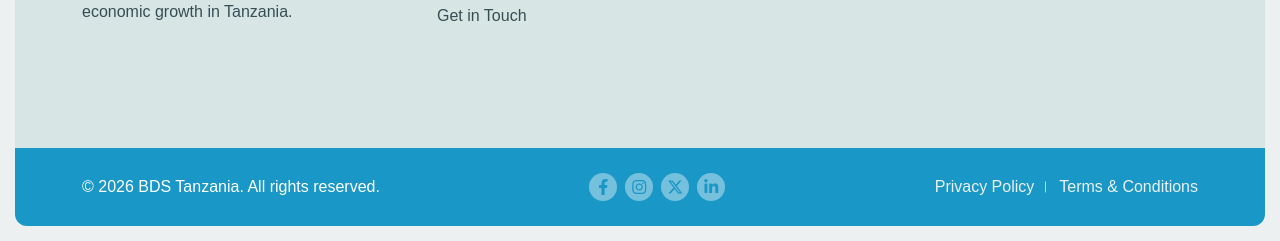
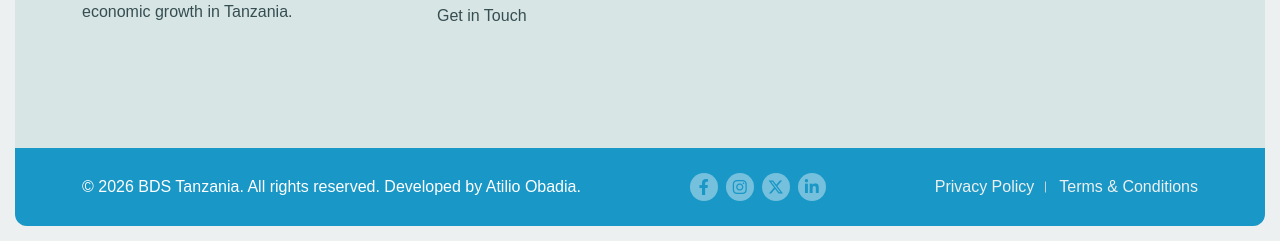
Before and after one commit to atilioobadia-cpu/BDSTanzania, a PHP site: page /dashboard in a window 1280 px wide. Shown: the part 2743-2984 px from the top of the page. Run offline with PHP 8.4, Linux system fonts and the light colour scheme; data that the repository does not hold is empty; some libraries are stand-ins or nearby versions; some web fonts are replaced.

Commit message:
﻿dashboard: add copyright/SEO attribution for BDS Tanzania & Atilio Obadia
- <meta name="copyright"> and <meta property="og:copyright"> with "BDS Tanzania. Developed by Atilio Obadia."
- Schema.org Dataset: copyrightHolder (BDS Tanzania), author (Atilio Obadia, Developer), copyrightYear 2026
- Footer copyright text: "Developed by Atilio Obadia" with link

```diff
--- a/dashboard.php
+++ b/dashboard.php
@@ -157,6 +157,7 @@ function bdst_dash_rank_row(array $row, ?int $rank, int $max, bool $zero): strin
     <meta name="description" content="Interactive map of BDS Tanzania members by region and district. Aggregate member counts only - no names or addresses.">
     <meta name="keywords" content="BDS Tanzania members map, business development professionals Tanzania, member distribution by region, BDS Tanzania statistics">
     <meta name="author" content="BDS Tanzania">
+    <meta name="copyright" content="BDS Tanzania. Developed by Atilio Obadia.">
     <meta name="robots" content="index, follow">
     <link rel="canonical" href="https://www.bdst.or.tz/dashboard">
 
@@ -166,11 +167,13 @@ function bdst_dash_rank_row(array $row, ?int $rank, int $max, bool $zero): strin
     <meta property="og:url" content="https://www.bdst.or.tz/dashboard">
     <meta property="og:site_name" content="BDS Tanzania">
     <meta property="og:image" content="https://www.bdst.or.tz/assets/images/logos/logo.webp">
+    <meta property="og:copyright" content="BDS Tanzania. Developed by Atilio Obadia.">
 
     <meta name="twitter:card" content="summary_large_image">
     <meta name="twitter:title" content="Member Map | BDS Tanzania Members by Region">
     <meta name="twitter:description" content="Where BDS Tanzania members are based, region by region. Aggregate member counts only.">
     <meta name="twitter:image" content="https://www.bdst.or.tz/assets/images/logos/logo.webp">
+    <meta name="twitter:creator" content="@BDS_Tanzania">
 
     <title>Member Map | BDS Tanzania Members by Region and District</title>
 
@@ -182,7 +185,15 @@ function bdst_dash_rank_row(array $row, ?int $rank, int $max, bool $zero): strin
             "description": "Aggregate counts of approved BDS Tanzania members by region and district. Individual members are not identified.",
             "url": "https://www.bdst.or.tz/dashboard",
             "spatialCoverage": { "@type": "Place", "name": "Tanzania" },
-            "creator": { "@type": "Organization", "name": "Business Development Society of Tanzania" },
+            "creator": {
+                "@type": "Organization",
+                "name": "Business Development Society of Tanzania",
+                "copyrightHolder": { "@type": "Organization", "name": "BDS Tanzania" },
+                "author": { "@type": "Person", "name": "Atilio Obadia", "role": "Developer" }
+            },
+            "copyrightHolder": { "@type": "Organization", "name": "BDS Tanzania" },
+            "copyrightYear": "2026",
+            "license": "https://www.bdst.or.tz/terms-and-conditions.html",
             "isAccessibleForFree": true
         }
     </script>
@@ -1070,7 +1081,7 @@ function bdst_dash_rank_row(array $row, ?int $rank, int $max, bool $zero): strin
                         <div class="col-12">
                             <div class="copyright-content-area">
                                 <div class="copyright-text">
-                                    <p>&copy; 2026 <a href="https://www.bdst.or.tz/" target="_blank" rel="noopener noreferrer">BDS Tanzania</a>. All rights reserved.</p>
+                                    <p>&copy; 2026 <a href="https://www.bdst.or.tz/" target="_blank" rel="noopener noreferrer">BDS Tanzania</a>. All rights reserved. Developed by <a href="https://www.bdst.or.tz/" target="_blank" rel="noopener noreferrer">Atilio Obadia</a>.</p>
                                 </div>
 
                                 <div class="social-links style-2">
```
